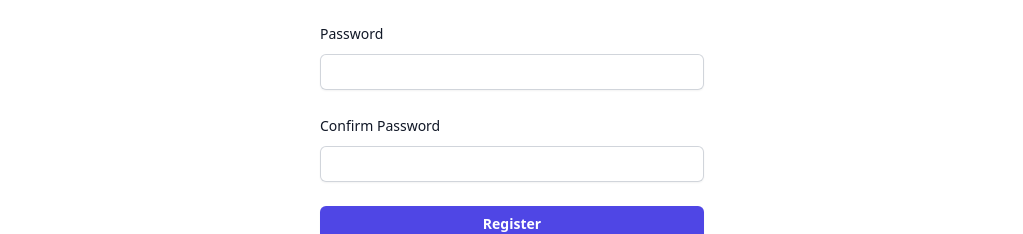
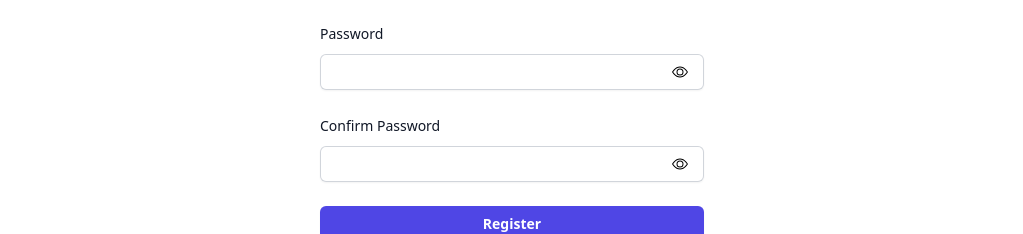
Before and after one commit to alex-delia/blog, a React (Vite) app in the folder frontend-user/: page /register in a window 1280 px wide. Shown: the part 412-646 px from the top of the page, without its empty margins (128-1151 px from the left). Built offline with nearby package versions, Linux system fonts and the light colour scheme.

Commit message:
allow users to toggle password view

```diff
--- a/frontend-user/src/components/pages/Login.jsx
+++ b/frontend-user/src/components/pages/Login.jsx
@@ -9,7 +9,12 @@ const Login = () => {
     const [email, setEmail] = useState('');
     const [password, setPassword] = useState('');
     const [error, setError] = useState('');
+    const [showPassword, setShowPassword] = useState(false);
     const navigate = useNavigate();
+
+    const toggleShowPassword = () => {
+        setShowPassword(!showPassword);
+    };
 
     const handleSubmit = async (e) => {
         e.preventDefault();
@@ -68,17 +73,27 @@ const Login = () => {
                                 Password
                             </label>
                         </div>
-                        <div className="mt-2">
+                        <div className="mt-2 relative">
                             <input
                                 id="password"
                                 name="password"
-                                type="password"
+                                type={showPassword ? 'text' : 'password'}
                                 value={password}
                                 onChange={(e) => setPassword(e.target.value)}
                                 required
                                 autoComplete="current-password"
                                 className="block w-full rounded-md border-0 py-1.5 text-gray-900 shadow-sm ring-1 ring-inset ring-gray-300 placeholder:text-gray-400 focus:ring-2 focus:ring-inset focus:ring-indigo-600 sm:text-sm sm:leading-6"
                             />
+                            <button
+                                type="button"
+                                className="absolute p-1 right-2 top-1/2 transform -translate-y-1/2 px-2"
+                                onClick={toggleShowPassword}
+                            >
+                                <svg xmlns="http://www.w3.org/2000/svg" width="16" height="16" className="bi bi-eye hover:stroke-blue-400" viewBox="0 0 16 16">
+                                    <path d="M16 8s-3-5.5-8-5.5S0 8 0 8s3 5.5 8 5.5S16 8 16 8M1.173 8a13 13 0 0 1 1.66-2.043C4.12 4.668 5.88 3.5 8 3.5s3.879 1.168 5.168 2.457A13 13 0 0 1 14.828 8q-.086.13-.195.288c-.335.48-.83 1.12-1.465 1.755C11.879 11.332 10.119 12.5 8 12.5s-3.879-1.168-5.168-2.457A13 13 0 0 1 1.172 8z" />
+                                    <path d="M8 5.5a2.5 2.5 0 1 0 0 5 2.5 2.5 0 0 0 0-5M4.5 8a3.5 3.5 0 1 1 7 0 3.5 3.5 0 0 1-7 0" />
+                                </svg>
+                            </button>
                         </div>
                     </div>
                     {error && <p className="text-red-500">{error}</p>}
--- a/frontend-user/src/components/pages/Register.jsx
+++ b/frontend-user/src/components/pages/Register.jsx
@@ -12,7 +12,17 @@ const Register = () => {
     const [password, setPassword] = useState('');
     const [confirmPassword, setConfirmPassword] = useState('');
     const [error, setError] = useState('');
+    const [showPassword, setShowPassword] = useState(false);
+    const [showConfirmPassword, setShowConfirmPassword] = useState(false);
     const navigate = useNavigate();
+
+    const toggleShowPassword = () => {
+        setShowPassword(!showPassword);
+    };
+
+    const toggleShowConfirmPassword = () => {
+        setShowConfirmPassword(!showConfirmPassword);
+    };
 
     const handleSubmit = async (e) => {
         e.preventDefault();
@@ -109,9 +119,9 @@ const Register = () => {
                                 Password
                             </label>
                         </div>
-                        <div className="mt-2">
+                        <div className="mt-2 relative">
                             <input
-                                type="password"
+                                type={showPassword ? 'text' : 'password'}
                                 id="password"
                                 name="password"
                                 value={password}
@@ -119,25 +129,45 @@ const Register = () => {
                                 autoComplete="new-password"
                                 className="block w-full rounded-md border-0 py-1.5 text-gray-900 shadow-sm ring-1 ring-inset ring-gray-300 placeholder:text-gray-400 focus:ring-2 focus:ring-inset focus:ring-indigo-600 sm:text-sm sm:leading-6"
                             />
+                            <button
+                                type="button"
+                                className="absolute p-1 right-2 top-1/2 transform -translate-y-1/2 px-2"
+                                onClick={toggleShowPassword}
+                            >
+                                <svg xmlns="http://www.w3.org/2000/svg" width="16" height="16" className="bi bi-eye hover:stroke-blue-400" viewBox="0 0 16 16">
+                                    <path d="M16 8s-3-5.5-8-5.5S0 8 0 8s3 5.5 8 5.5S16 8 16 8M1.173 8a13 13 0 0 1 1.66-2.043C4.12 4.668 5.88 3.5 8 3.5s3.879 1.168 5.168 2.457A13 13 0 0 1 14.828 8q-.086.13-.195.288c-.335.48-.83 1.12-1.465 1.755C11.879 11.332 10.119 12.5 8 12.5s-3.879-1.168-5.168-2.457A13 13 0 0 1 1.172 8z" />
+                                    <path d="M8 5.5a2.5 2.5 0 1 0 0 5 2.5 2.5 0 0 0 0-5M4.5 8a3.5 3.5 0 1 1 7 0 3.5 3.5 0 0 1-7 0" />
+                                </svg>
+                            </button>
                         </div>
                         {error?.password && <p className="text-red-500">{error.password}</p>}
                     </div>
 
                     <div>
                         <div className="flex items-center justify-between">
-                            <label htmlFor="password" className="block text-sm font-medium leading-6 text-gray-900">
+                            <label htmlFor="confirmPassword" className="block text-sm font-medium leading-6 text-gray-900">
                                 Confirm Password
                             </label>
                         </div>
-                        <div className="mt-2">
+                        <div className="mt-2 relative">
                             <input
-                                type="password"
+                                type={showConfirmPassword ? 'text' : 'password'}
                                 id="confirmPassword"
                                 name="confirmPassword"
                                 value={confirmPassword}
                                 onChange={(e) => setConfirmPassword(e.target.value)}
                                 className="block w-full rounded-md border-0 py-1.5 text-gray-900 shadow-sm ring-1 ring-inset ring-gray-300 placeholder:text-gray-400 focus:ring-2 focus:ring-inset focus:ring-indigo-600 sm:text-sm sm:leading-6"
                             />
+                            <button
+                                type="button"
+                                className="absolute p-1 right-2 top-1/2 transform -translate-y-1/2 px-2"
+                                onClick={toggleShowConfirmPassword}
+                            >
+                                <svg xmlns="http://www.w3.org/2000/svg" width="16" height="16" className="bi bi-eye hover:stroke-blue-400" viewBox="0 0 16 16">
+                                    <path d="M16 8s-3-5.5-8-5.5S0 8 0 8s3 5.5 8 5.5S16 8 16 8M1.173 8a13 13 0 0 1 1.66-2.043C4.12 4.668 5.88 3.5 8 3.5s3.879 1.168 5.168 2.457A13 13 0 0 1 14.828 8q-.086.13-.195.288c-.335.48-.83 1.12-1.465 1.755C11.879 11.332 10.119 12.5 8 12.5s-3.879-1.168-5.168-2.457A13 13 0 0 1 1.172 8z" />
+                                    <path d="M8 5.5a2.5 2.5 0 1 0 0 5 2.5 2.5 0 0 0 0-5M4.5 8a3.5 3.5 0 1 1 7 0 3.5 3.5 0 0 1-7 0" />
+                                </svg>
+                            </button>
                         </div>
                         {error?.confirmPassword && <p className="text-red-500">{error.confirmPassword}</p>}
                     </div>
```
